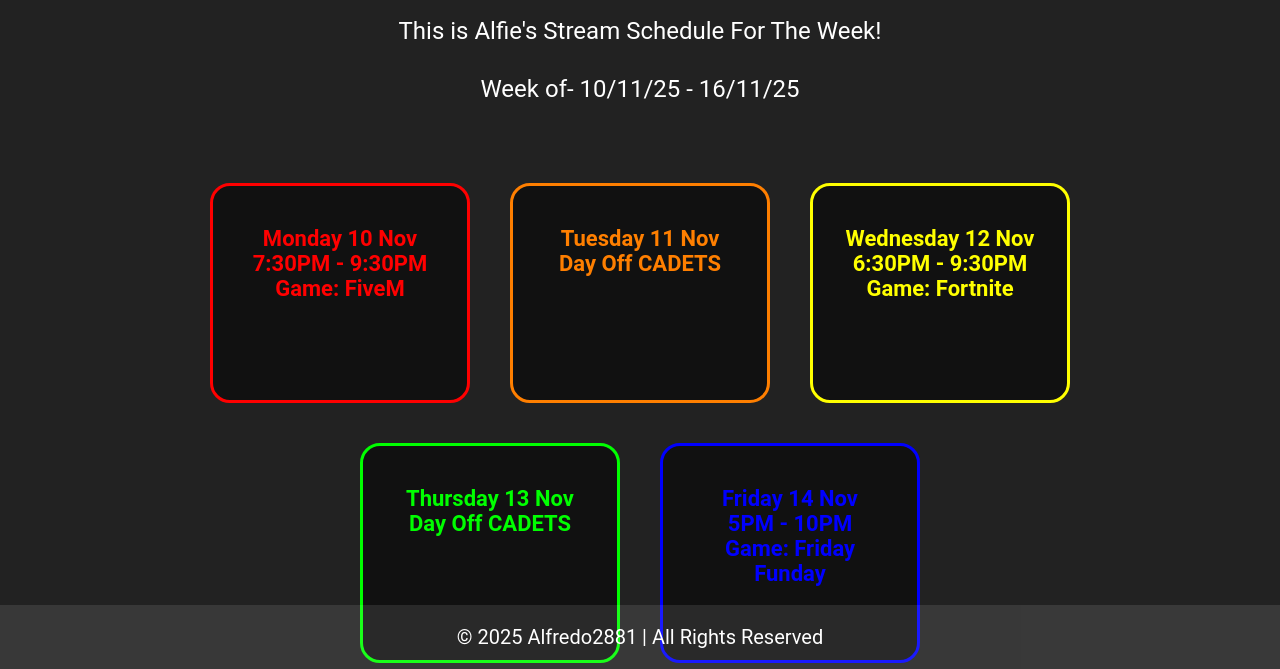
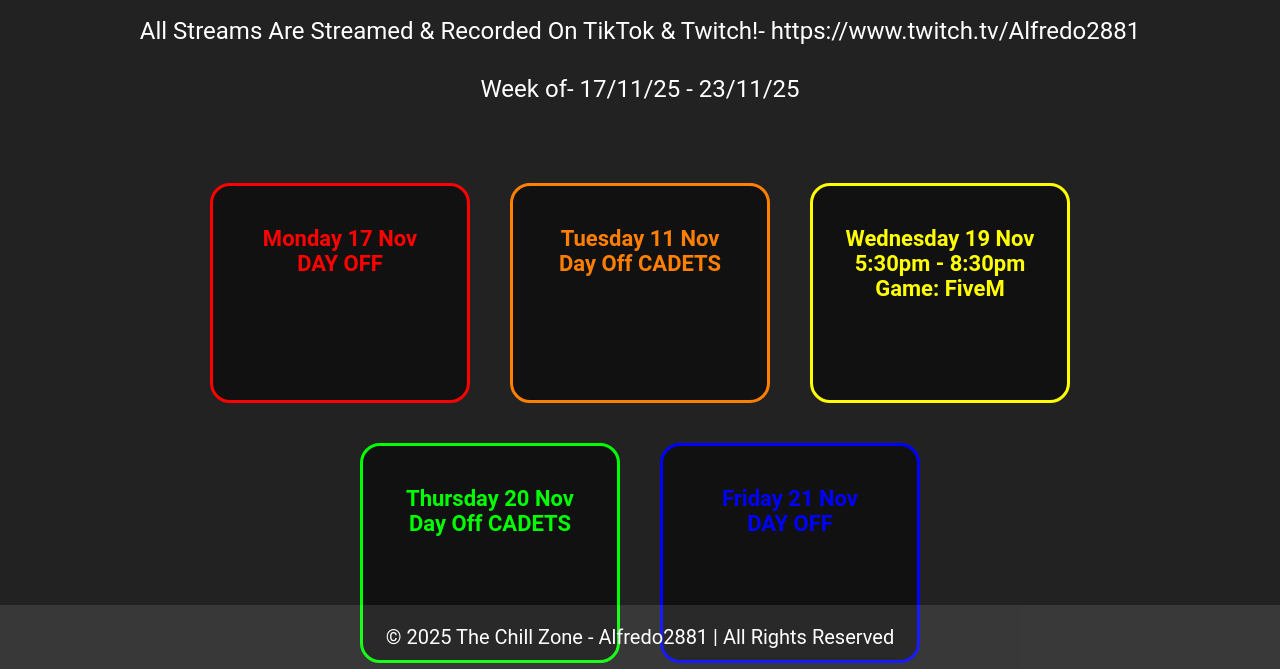
Before and after one commit to Alfie067/Website, a website: page index.html in a window 1280 px wide. Both pictures are taken after a click on the link "Schedule". Shown: the part 131-800 px from the top of the page. Drawn offline with Linux system fonts and the light colour scheme; no server answers.

Commit message:
Update index.html

```diff
--- a/index.html
+++ b/index.html
@@ -3,7 +3,7 @@
   <head>
     <meta charset="UTF-8" />
     <meta name="viewport" content="width=1920, initial-scale=1.0" />
-    <title>Alfredo2881</title>
+    <title>The Chill Zone - Alfredo2881</title>
     <script
       src="https://kit.fontawesome.com/a076d05399.js"
       crossorigin="anonymous"
@@ -351,25 +351,24 @@
     <!-- Schedule -->
     <section id="schedule" style="background: #222">
       <h2>Streaming Schedule</h2>
-      <p>This is Alfie's Stream Schedule For The Week!</p>
-      <p>Week of- 10/11/25 - 16/11/25</p>
+      <p>All Streams Are Streamed & Recorded On TikTok & Twitch!- https://www.twitch.tv/Alfredo2881</p>
+      <p>Week of- 17/11/25 - 23/11/25</p>
       <div class="schedule-container">
         <div class="schedule-box">
-          <strong>Monday 10 Nov</strong><br />7:30PM - 9:30PM<br />Game:
-          FiveM
+          <strong>Monday 17 Nov</strong><br />DAY OFF<br />
         </div>
         <div class="schedule-box">
           <strong>Tuesday 11 Nov</strong><br />Day Off CADETS
         </div>
         <div class="schedule-box">
-          <strong>Wednesday 12 Nov</strong><br />6:30PM - 9:30PM<br />Game:
-          Fortnite
+          <strong>Wednesday 19 Nov</strong><br />5:30pm - 8:30pm<br />Game:
+          FiveM
         </div>
         <div class="schedule-box">
-          <strong>Thursday 13 Nov</strong><br />Day Off CADETS
+          <strong>Thursday 20 Nov</strong><br />Day Off CADETS
         </div>
         <div class="schedule-box">
-          <strong>Friday 14 Nov</strong><br />5PM - 10PM<br />Game: Friday Funday
+          <strong>Friday 21 Nov</strong><br />DAY OFF<br />
         </div>
       </div>
     </section>
@@ -377,7 +376,7 @@
     <!-- Socials -->
     <section id="socials" style="background: #111">
       <h2>Social Media Links</h2>
-      <p>You can find all of Alfie's Social Medias!</p>
+      <p>You can find all of Alfie's Social Media's Including Discord!</p>
       <div class="socials-container">
         <a
           href="https://x.com/Alfredo2881_"
@@ -434,7 +433,7 @@
       </div>
     </section>
 
-    <footer>&copy; 2025 Alfredo2881 | All Rights Reserved</footer>
+    <footer>&copy; 2025 The Chill Zone - Alfredo2881 | All Rights Reserved</footer>
 
     <script>
       function showSection(id) {
@@ -491,10 +490,6 @@
           title: "(COMING SOON) Tournament",
           content: "Weekend tournament and prizes!",
         },
-        {
-          title: "(COMING SOON) Giveaway",
-          content: "Exclusive merch giveaway soon!",
-        },
       ];
 
       const communityContainer = document.getElementById("community-posts");
```
